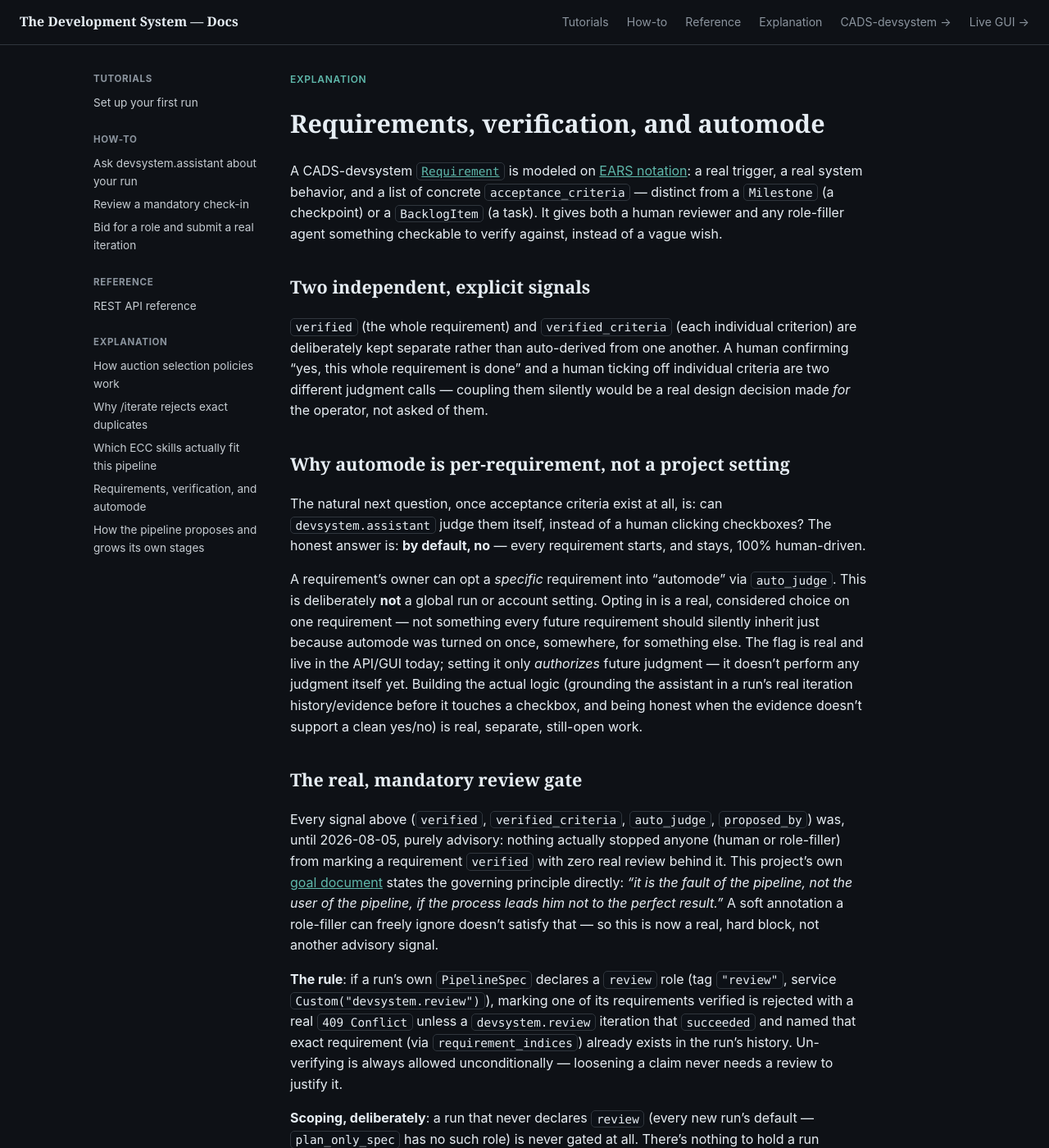
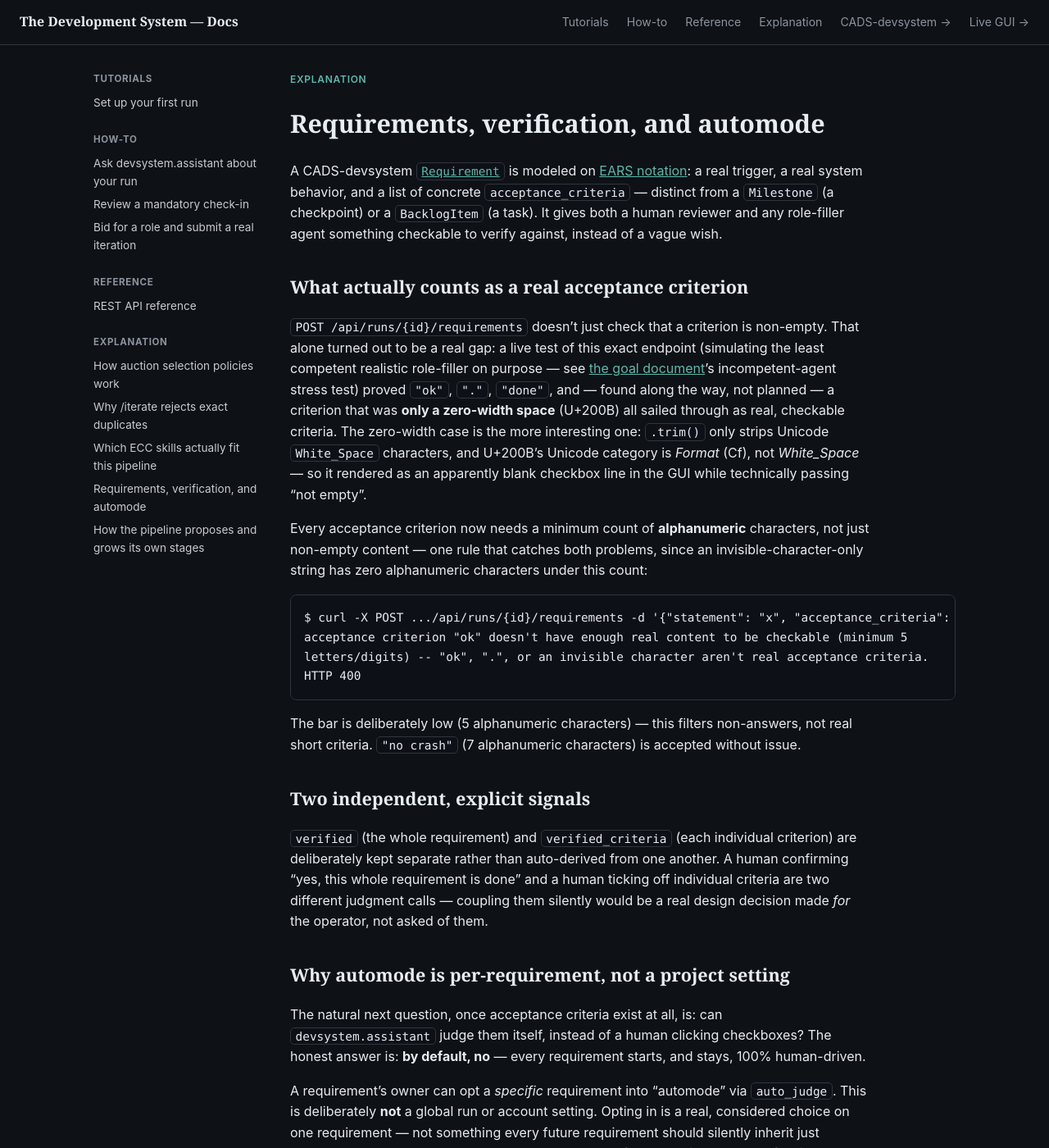
Before and after one commit to scimbe/CADS-devsystem-docs, a Jekyll site: the page built from _explanation/requirements-and-automode.md, in a window 1280 px wide and 1400 px high. Shown: the whole window at 82% size. Built offline with Jekyll 4.4.1, drawn with Linux system fonts in a browser that asks for light colours.

Commit message:
explanation: document the real acceptance-criteria validation gap and fix
Real bug, real fix, 2026-08-05 (CADS-devsystem@425597c), found by
actually running the incompetent-agent stress test rather than
theorizing: "ok", ".", "done", and a zero-width-space-only criterion
(invisible in the GUI -- .trim() doesn't strip Unicode Format
characters) all used to pass validation. Documents the real fix (a
minimum alphanumeric-character count) and proves it live against the
actual deployment, both the rejection and that a genuinely short real
criterion ("no crash") still passes.

````diff
--- a/_explanation/requirements-and-automode.md
+++ b/_explanation/requirements-and-automode.md
@@ -11,6 +11,31 @@ is modeled on [EARS notation](https://en.wikipedia.org/wiki/Easy_Approach_to_Req
 a real trigger, a real system behavior, and a list of concrete `acceptance_criteria` — distinct from
 a `Milestone` (a checkpoint) or a `BacklogItem` (a task). It gives both a human reviewer and any
 role-filler agent something checkable to verify against, instead of a vague wish.
+
+## What actually counts as a real acceptance criterion
+
+`POST /api/runs/{id}/requirements` doesn't just check that a criterion is non-empty. That alone
+turned out to be a real gap: a live test of this exact endpoint (simulating the least competent
+realistic role-filler on purpose — see [the goal document](https://github.com/scimbe/CADS-devsystem/blob/main/docs/development-system-goal.md)'s
+incompetent-agent stress test) proved `"ok"`, `"."`, `"done"`, and — found along the way, not
+planned — a criterion that was **only a zero-width space** (U+200B) all sailed through as real,
+checkable criteria. The zero-width case is the more interesting one: `.trim()` only strips Unicode
+`White_Space` characters, and U+200B's Unicode category is *Format* (Cf), not *White_Space* — so it
+rendered as an apparently blank checkbox line in the GUI while technically passing "not empty".
+
+Every acceptance criterion now needs a minimum count of **alphanumeric** characters, not just
+non-empty content — one rule that catches both problems, since an invisible-character-only string
+has zero alphanumeric characters under this count:
+
+```
+$ curl -X POST .../api/runs/{id}/requirements -d '{"statement": "x", "acceptance_criteria": ["ok"]}'
+acceptance criterion "ok" doesn't have enough real content to be checkable (minimum 5
+letters/digits) -- "ok", ".", or an invisible character aren't real acceptance criteria.
+HTTP 400
+```
+
+The bar is deliberately low (5 alphanumeric characters) — this filters non-answers, not real short
+criteria. `"no crash"` (7 alphanumeric characters) is accepted without issue.
 
 ## Two independent, explicit signals
 
````
Also changed, not shown: _reference/rest-api.md (+1 -1 lines).
